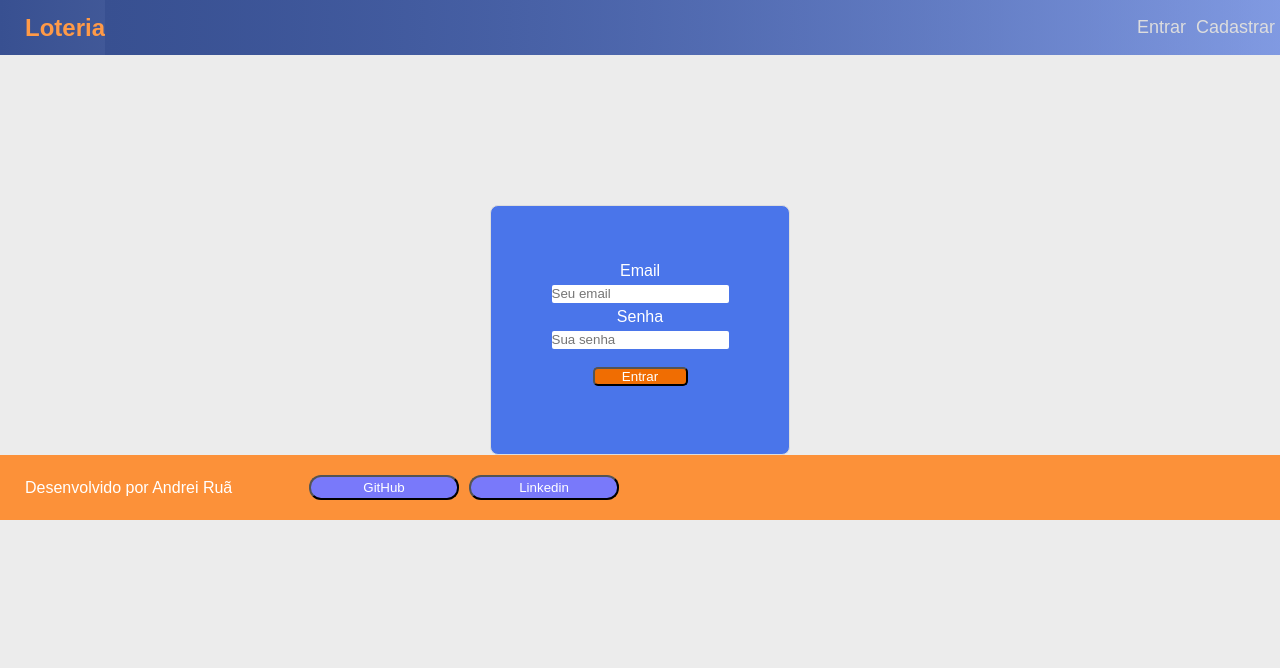
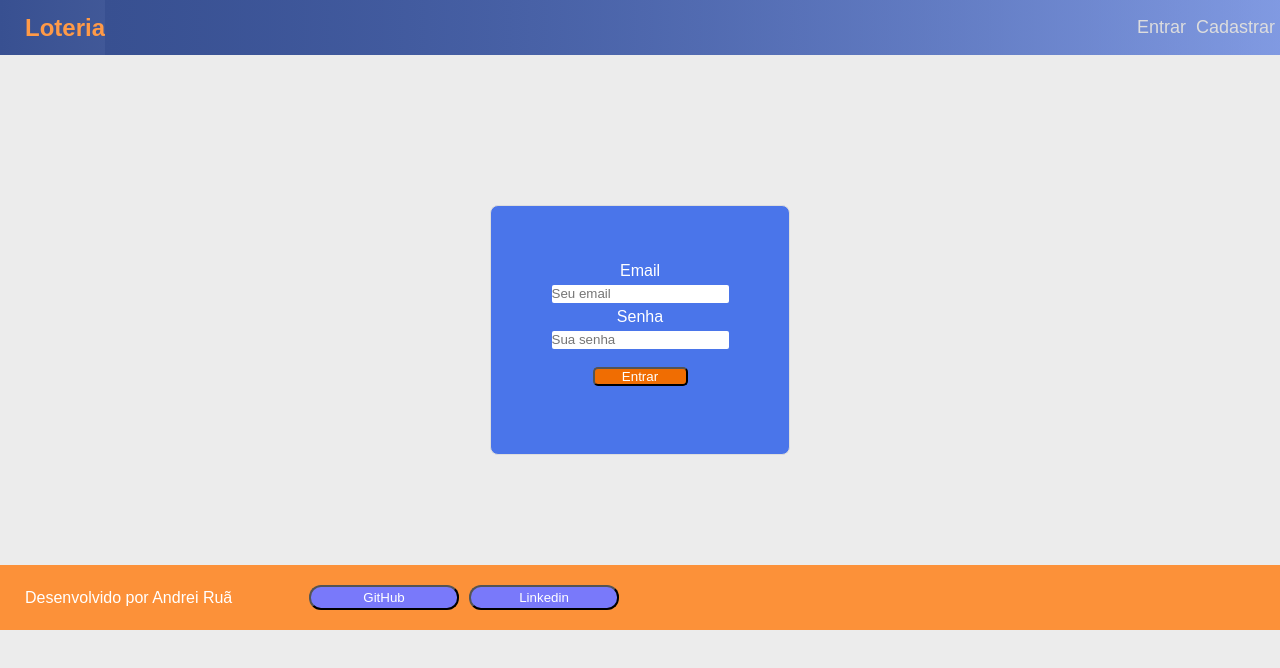
Before and after one commit to andreeiruan/FrontendLotera, a React (Create React App) app: page /login in a window 1280 px wide. Shown: the top 668 px of the page. Built offline with nearby package versions, Linux system fonts and the light colour scheme; no server answers.

Commit message:
Footer acertado

```diff
--- a/src/App.css
+++ b/src/App.css
@@ -12,6 +12,7 @@ body{
 }
 html, body, #root{
   min-height: 100%;
+  height: 100%;
 }
 
 .container {
--- a/src/components/Footer/style.css
+++ b/src/components/Footer/style.css
@@ -1,6 +1,8 @@
 .fim{
-  display: block;
-  bottom: 0;
+  margin-top: 110px;
+  bottom: -100px;
+  left: 0;
+  width: 100%;
 }
 .rodape{
   display: flex;
```
Also changed, not shown: src/pages/Home/index.jsx (indentation only).
